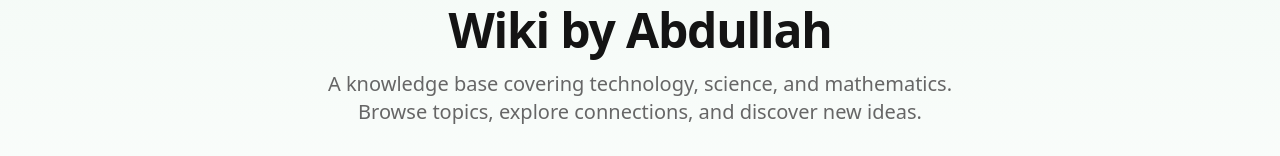
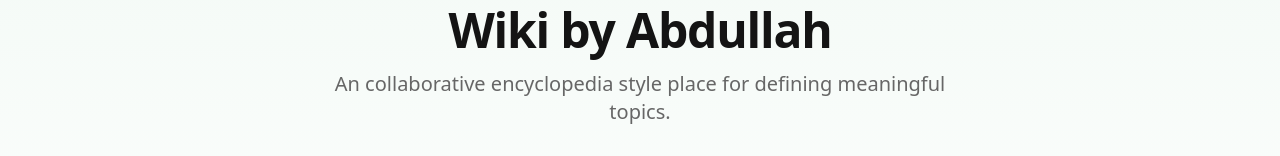
Before and after one commit to MAbdullahAhmad/Wiki, a React (Vite) app in the folder project/: page /#/ in a window 1280 px wide. Shown: the part 131-287 px from the top of the page. Built offline with nearby package versions, Linux system fonts and the light colour scheme; no server answers.

Commit message:
Home: shorter tagline emphasizing collaborative encyclopedia framing

```diff
--- a/project/src/components/HomePage.tsx
+++ b/project/src/components/HomePage.tsx
@@ -40,8 +40,7 @@ export function HomePage() {
             Wiki by Abdullah
           </h1>
           <p className="text-xl text-muted-foreground mb-8 max-w-2xl mx-auto">
-            A knowledge base covering technology, science, and mathematics.
-            Browse topics, explore connections, and discover new ideas.
+            An collaborative encyclopedia style place for defining meaningful topics.
           </p>
           <div className="flex flex-col sm:flex-row gap-3 justify-center">
             <Button size="lg" onClick={() => navigate('/search')} className="gap-2">
```
Also changed, not shown: 1 other file (tests, documents, lock files or other folders).
